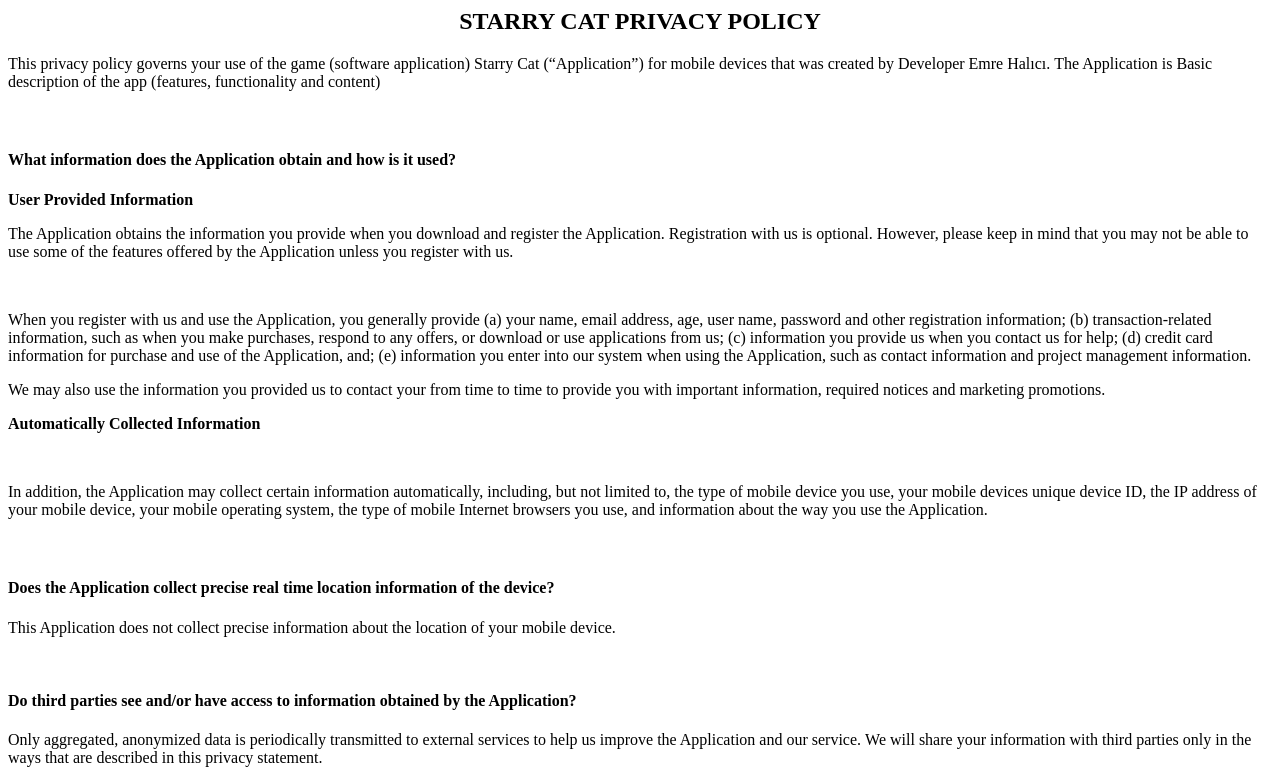
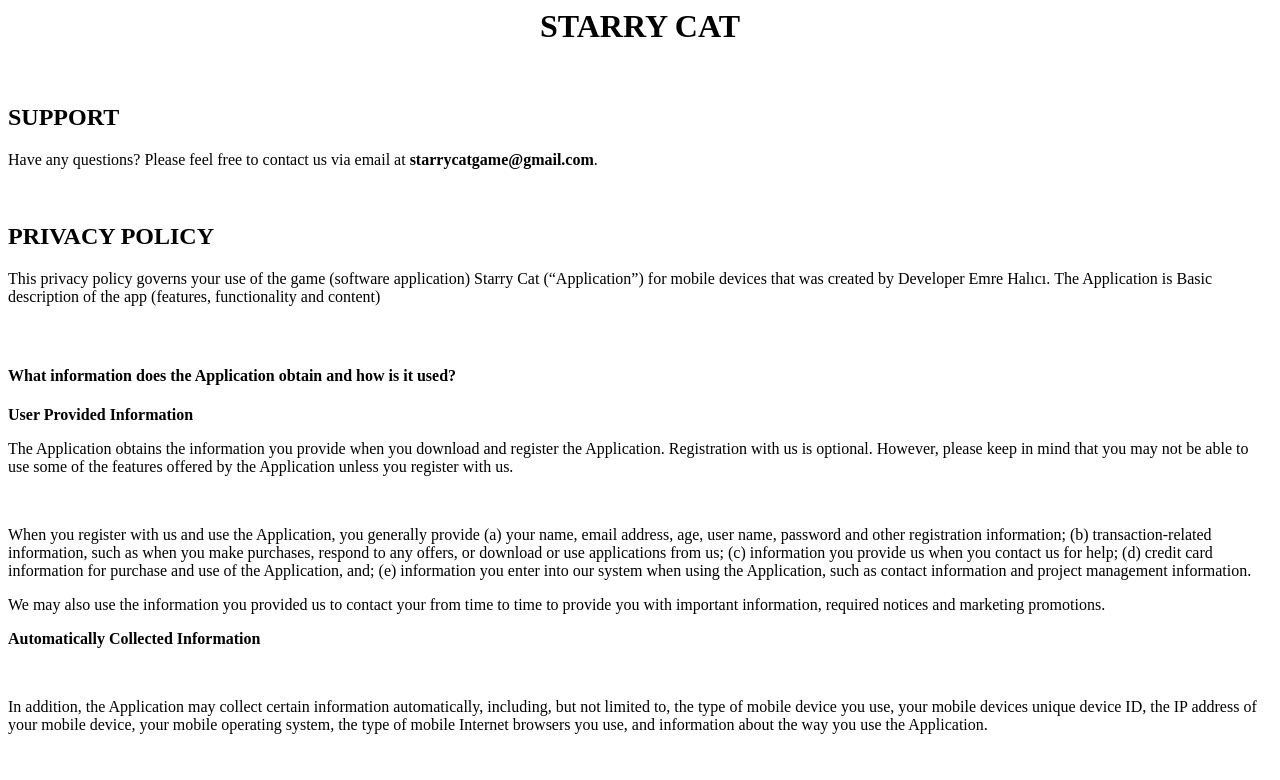
Before and after one commit to starrycatgame/starrycat, a plain HTML site: page index.html in a window 1280 px wide. Shown: the top 780 px of the page. Drawn offline with Linux system fonts and the light colour scheme.

Commit message:
Update index.html

```diff
--- a/index.html
+++ b/index.html
@@ -1,4 +1,11 @@
-<h2 style="text-align: center;">STARRY CAT PRIVACY POLICY</h2>
+<h1 style="text-align: center;">STARRY CAT</h1>
+<p>&nbsp;&nbsp;&nbsp;</p>
+<h2 style="text-align: left;">SUPPORT</h2>
+<p>
+	Have any questions? Please feel free to contact us via email at <b>starrycatgame@gmail.com</b>.
+</p>
+<p>&nbsp;&nbsp;&nbsp;</p>
+<h2 style="text-align: left;">PRIVACY POLICY</h2>
 <p></p>
 <p>This privacy policy governs your use of the game (software application) Starry Cat (“Application”) for mobile devices that was created by&nbsp;Developer Emre Halıcı.&nbsp;The Application is&nbsp;Basic description of the app (features, functionality and content)&nbsp;</p>
 <h4>&nbsp;</h4>
```
